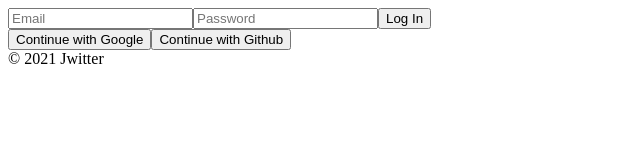
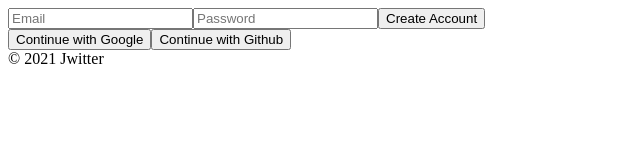
Before and after one commit to hongjunjeong95/Jwitter-v1, a React (Create React App) app: page /#/ in a window 1280 px wide. Shown: the top 160 px of the page, without its empty margins (0-640 px from the left). Built offline with nearby package versions, Linux system fonts and the light colour scheme; no server answers.

Commit message:
Create signup

```diff
--- a/src/routes/Auth.js
+++ b/src/routes/Auth.js
@@ -1,8 +1,10 @@
 import React, { useState } from "react";
+import { authService } from "fbase";
 
 const Auth = () => {
   const [email, setEmail] = useState("");
   const [password, setPassword] = useState("");
+  const [newAccount, setNewAccount] = useState(true);
   const onChange = (event) => {
     const {
       target: { name, value },
@@ -13,8 +15,22 @@
       setPassword(value);
     }
   };
-  const onSubmit = (event) => {
+  const onSubmit = async (event) => {
     event.preventDefault();
+    try {
+      let data;
+      if (newAccount) {
+        data = await authService.createUserWithEmailAndPassword(
+          email,
+          password
+        );
+      } else {
+        data = await authService.signInWithEmailAndPassword(email, password);
+      }
+      console.log(data);
+    } catch (error) {
+      console.log(error);
+    }
   };
   return (
     <div>
@@ -35,7 +51,7 @@
           value={password}
           onChange={onChange}
         />
-        <input type="submit" value="Log In" />
+        <input type="submit" value={newAccount ? "Create Account" : "Log In"} />
       </form>
       <div>
         <button>Continue with Google</button>
```
